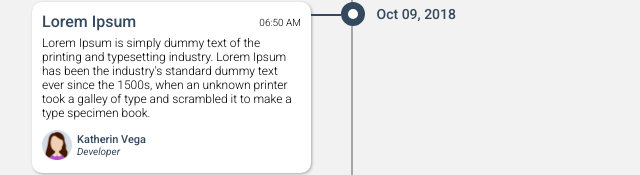
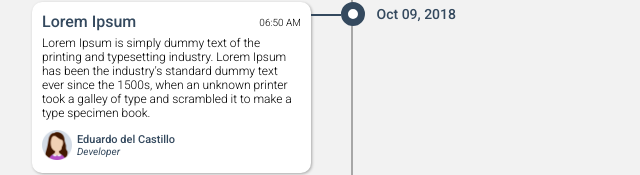
Before and after one commit to jcsandoval6/timeline_comments_users, a plain HTML site: page index.html in a window 1280 px wide. Shown: the part 640-815 px from the top of the page, 289-929 px from the left. Drawn offline with Linux system fonts and the light colour scheme.

Commit message:
Update name user

```diff
--- a/index.html
+++ b/index.html
@@ -101,7 +101,7 @@
                         </div>
                         <div class="user-info">
                             <div class="username">
-                                <p>Katherin Vega</p>
+                                <p>Eduardo del Castillo</p>
                             </div>
                             <div class="typeuser">
                                 <p>Developer</p>
```
